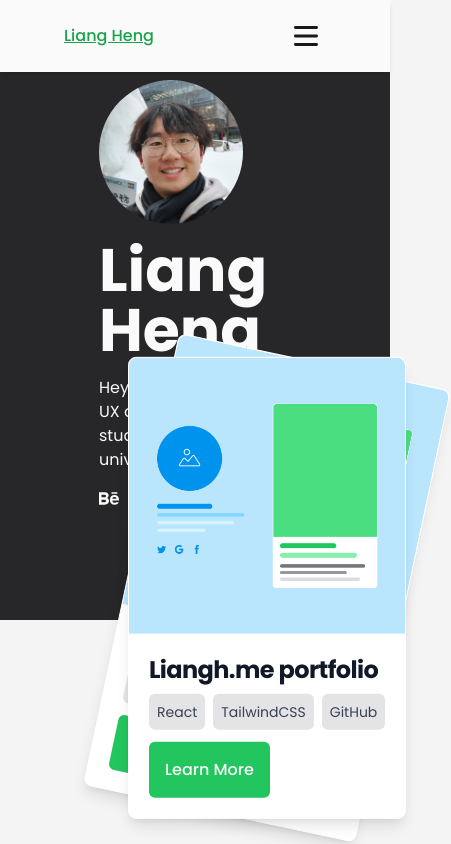
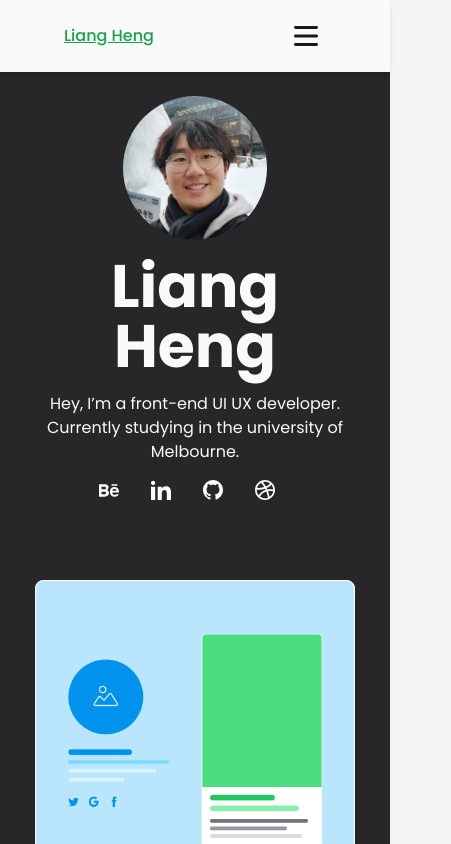
Before and after one commit to e3lo/liangh.me, a React (Vite) app: page / in a window 390 px wide. Shown: the top 844 px of the page, 451 px wide, since content can reach past the window. Built offline with nearby package versions, Linux system fonts and the light colour scheme.

Commit message:
Made hero banner responsive

```diff
--- a/src/components/HeroBanner.tsx
+++ b/src/components/HeroBanner.tsx
@@ -12,15 +12,18 @@ const HeroBanner = () => {
 
   return (
     <div ref={constraintsRef} className="w-full h-full">
-      <div className="h-full flex flex-col md:flex-row max-w-4xl mx-32 xl:m-auto mt-20 pb-8 gap-16 items-center">
-        <div className="md:basis-1/">
-          <img className="rounded-full max-h-36" src={profilePic}></img>
+      <div className="h-full flex flex-col mt-24 max-w-4xl mx-8 md:flex-row md:mx-32 xl:m-auto  pb-8 gap-16 items-center">
+        <div className="text-center md:text-left">
+          <img
+            className="rounded-full max-h-36 mx-auto md:mx-0"
+            src={profilePic}
+          ></img>
           <div>
             <h1 className="text-6xl font-bold py-4">Liang Heng</h1>
             Hey, I’m a front-end UI UX developer. Currently studying in the
             university of Melbourne.
           </div>
-          <div className="flex flex-row">
+          <div className="flex flex-row justify-center md:justify-start">
             {/* Behance */}
             <a
               className="hover:text-green-400 transition p-4 pl-0"
@@ -83,7 +86,9 @@ const HeroBanner = () => {
             </a>
           </div>
         </div>
-        <div className="w-full h-full relative">
+
+        {/* Desktop Display */}
+        <div className="hidden md:block w-full h-full relative">
           <motion.div
             drag
             dragConstraints={constraintsRef}
@@ -118,6 +123,16 @@ const HeroBanner = () => {
             </div>
           </motion.div>
         </div>
+
+        {/* Mobile Display */}
+        <div className="max-w-xs md:hidden">
+          <ProjectCard
+            points={["React", "TailwindCSS", "GitHub"]}
+            image={project1Img}
+            animation={project1Gif}
+            title="Liangh.me portfolio"
+          />
+        </div>
       </div>
     </div>
   );
```
